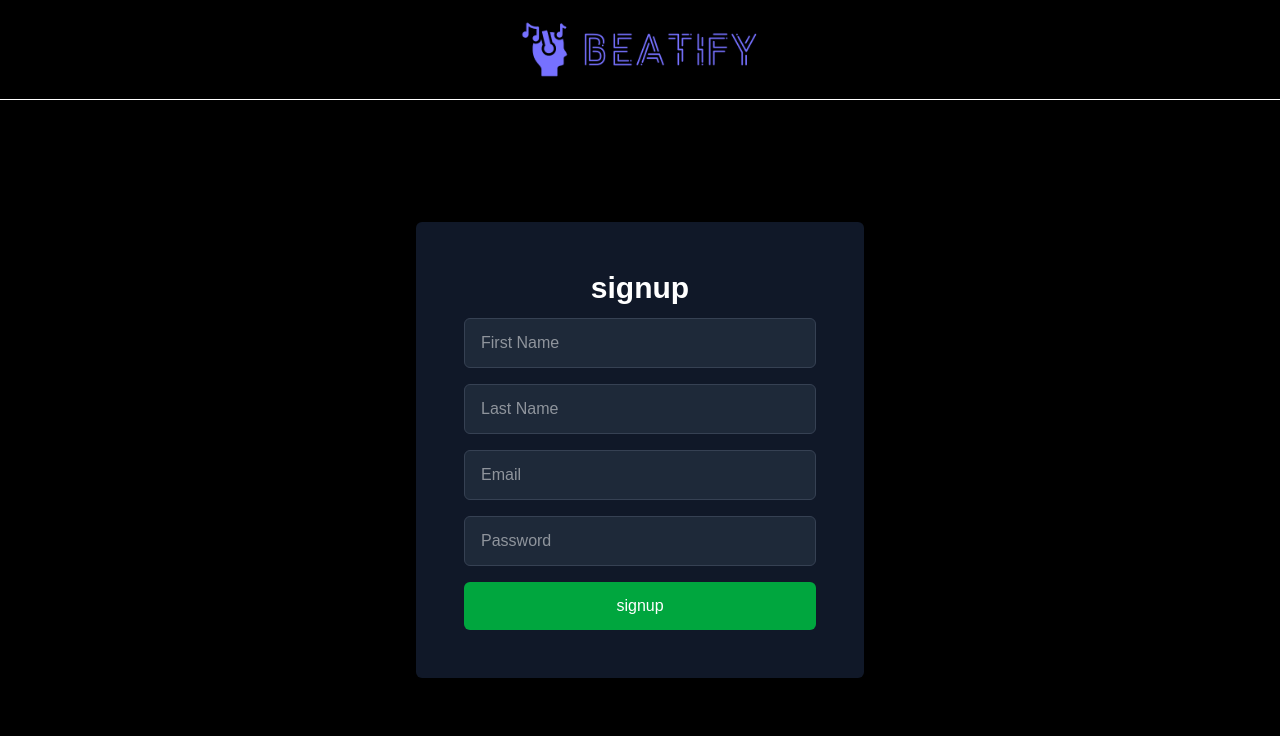
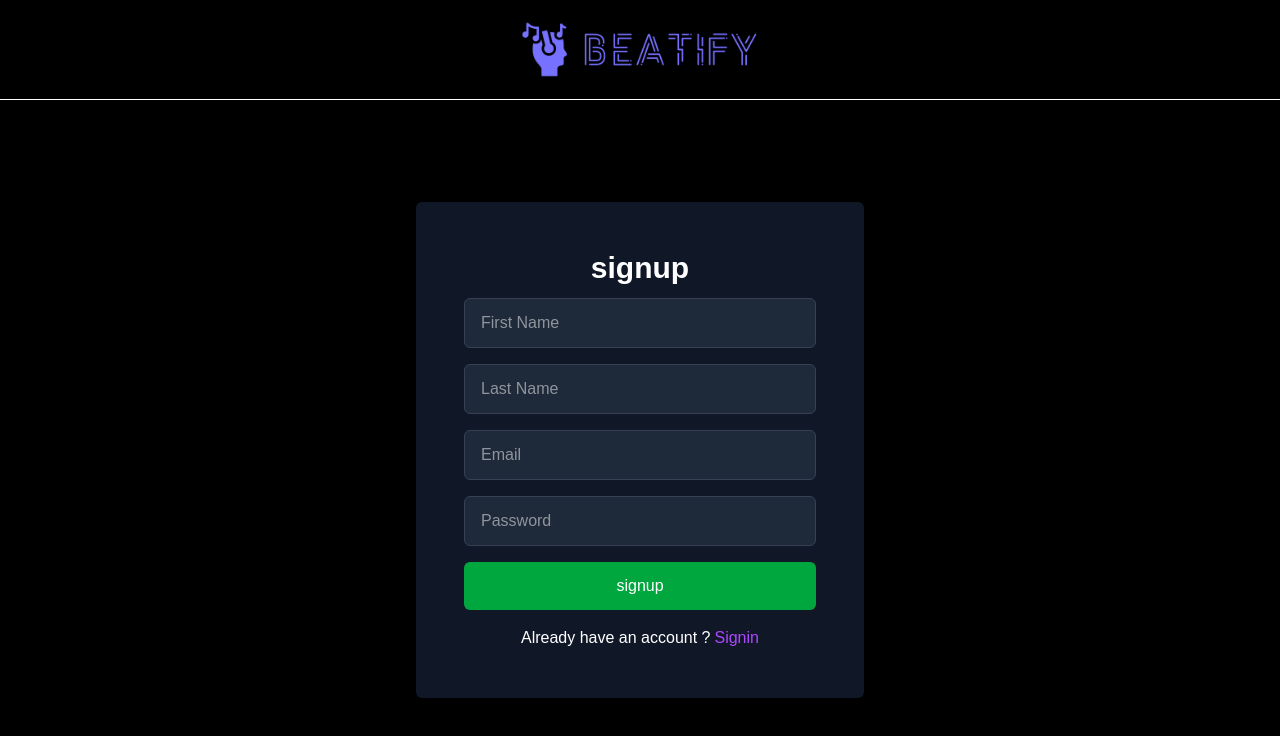
Before and after one commit to Bisruxa/music_Player, a Next.js app: page /signup in a window 1280 px wide. Shown: the top 736 px of the page. Built offline with nearby package versions, Linux system fonts and the light colour scheme.

Commit message:
added some link

```diff
--- a/components/authForm.tsx
+++ b/components/authForm.tsx
@@ -6,6 +6,7 @@ import { useRouter } from 'next/navigation'
 // import { useSWRConfig } from 'swr'
 import NextImage from 'next/image'
 import { auth } from '../lib/mutations'
+import Link from 'next/link'
 
 interface AuthFormProps {
   mode: 'signin' | 'signup'
@@ -88,6 +89,21 @@ const AuthForm = ({ mode }: AuthFormProps) => {
               {isLoading ? "Loading..." : mode}
             </button>
           </form>
+       <div className='text-center mt-4'>
+        {
+          mode === "signin" ?(
+            <span className='flex flex-row justify-center items-center'>
+              <p>Don't have an account ? </p>
+              <Link href='./signup' className='ml-1 text-purple-500'>Signup</Link>
+            </span>
+          ):(
+            <span className='flex flex-row justify-center items-center'>
+              <p>Already have an account ?</p>
+              <Link href='./signin' className='ml-1 text-purple-500'>Signin</Link>
+            </span>
+          )
+        }
+       </div>
         </div>
       </div>
     </div>
```
Also changed, not shown: package.json (+8 -3 lines), 1 other file (tests, documents, lock files or other folders).
